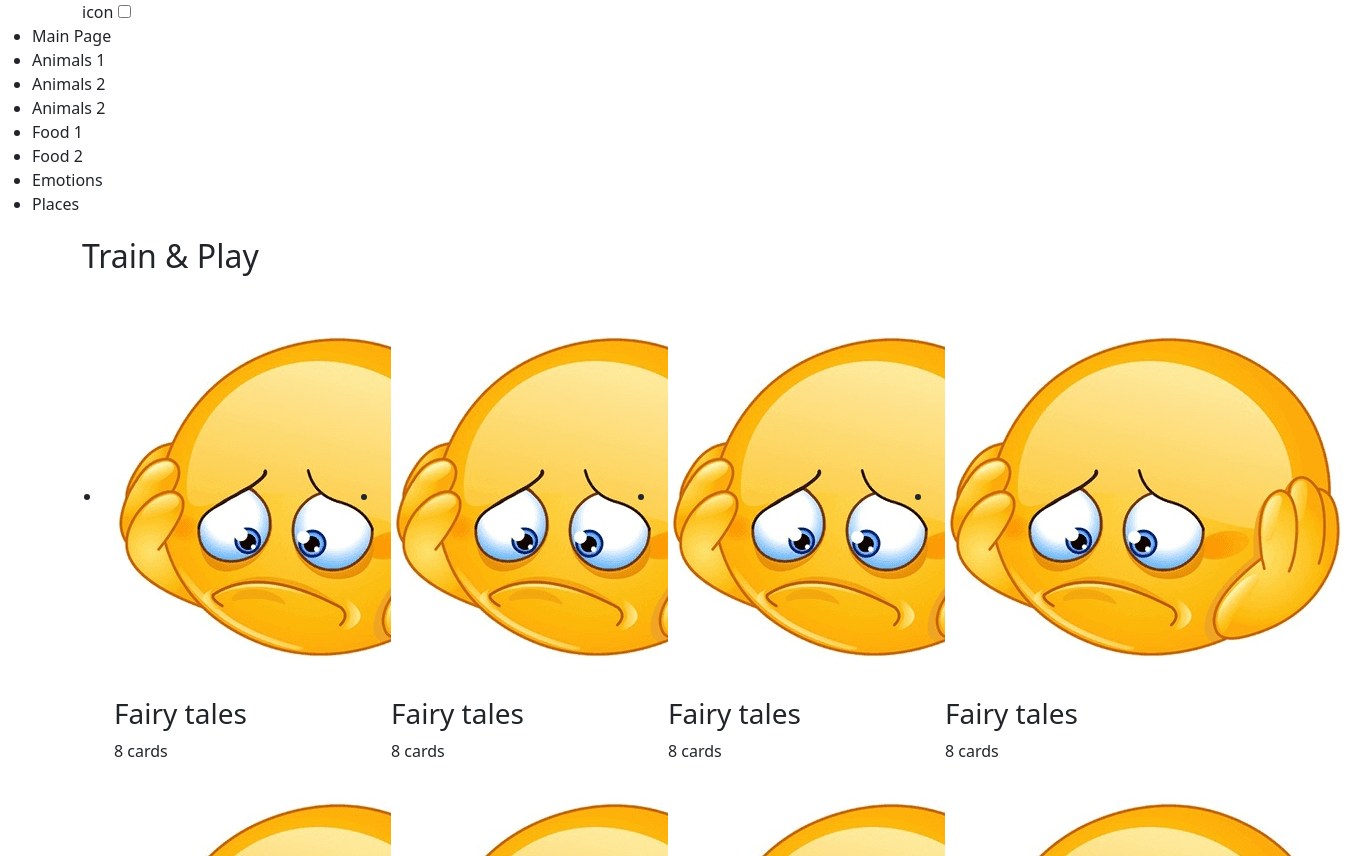
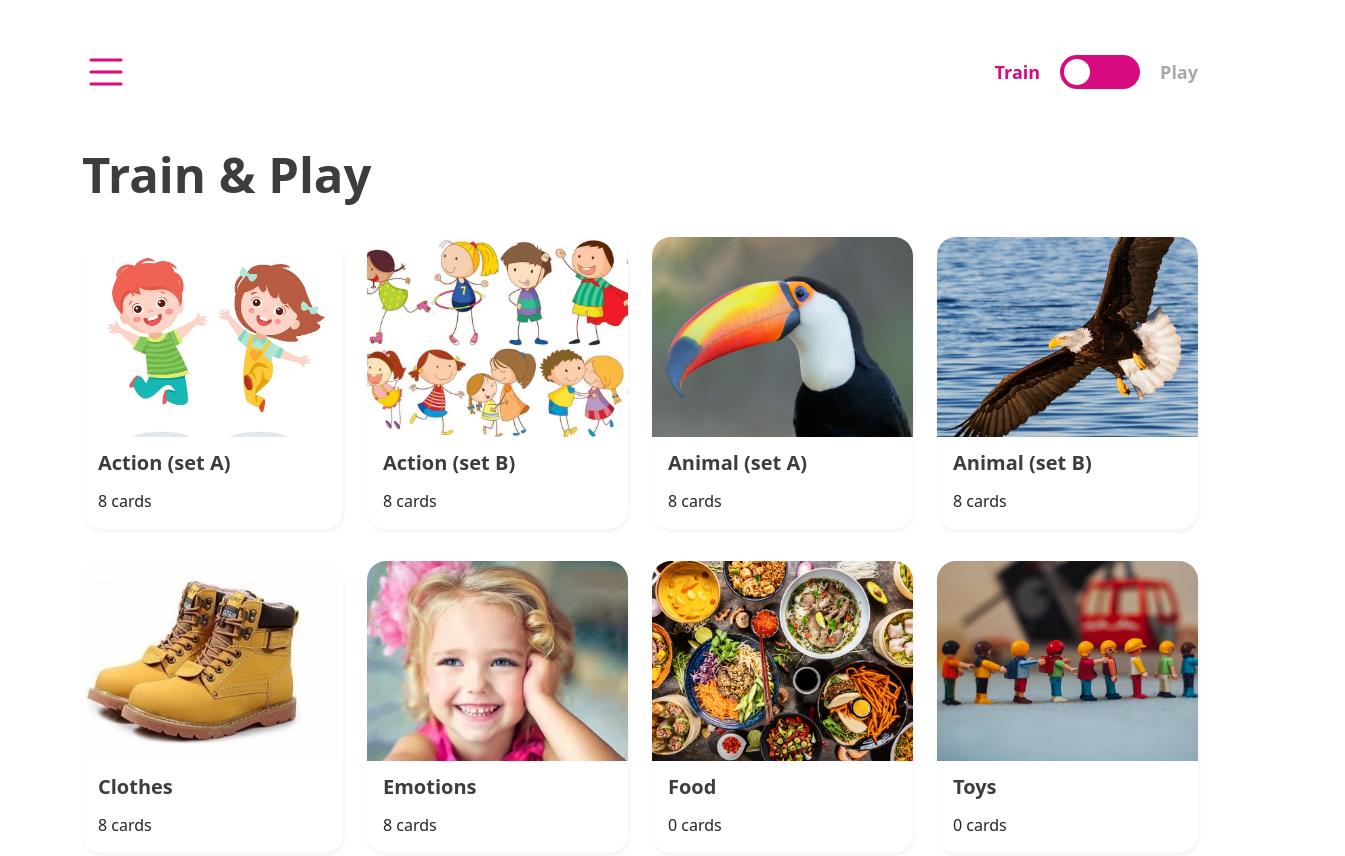
Before and after one commit to Jahongir780110/english-for-kids, a plain HTML site: page index.html in a window 1280 px wide. Shown: the top 856 px of the page, 1345 px wide, since content can reach past the window. Drawn offline with nearby package versions, Linux system fonts and the light colour scheme.

Commit message:
feat: add main page ui

```diff
--- a/css/styles.css
+++ b/css/styles.css
@@ -0,0 +1,169 @@
+.header .menu-icon svg {
+  width: 48px;
+  height: 48px;
+  fill: #d70a80;
+  cursor: pointer;
+  position: relative;
+  z-index: 99;
+  transition: 0.5s;
+}
+
+.header .menu-icon svg.inside-sidebar {
+  fill: #fff;
+}
+
+.header .toggle-mode {
+  column-gap: 20px;
+}
+
+.header .toggle-mode .mode-text {
+  font-weight: bold;
+  font-size: 18px;
+  color: #a8a8a8;
+}
+
+.header .toggle-mode .mode-text.train.active {
+  color: #d70a80;
+}
+
+.header .toggle-mode .mode-text.play.active {
+  color: #2196f3;
+}
+
+.header .toggle-mode .switch {
+  position: relative;
+  display: inline-block;
+  width: 80px;
+  height: 34px;
+}
+
+.header .toggle-mode .switch input {
+  opacity: 0;
+  width: 0;
+  height: 0;
+}
+
+.header .toggle-mode .slider {
+  position: absolute;
+  cursor: pointer;
+  top: 0;
+  left: 0;
+  right: 0;
+  bottom: 0;
+  border-radius: 34px;
+  background-color: #d70a80;
+  -webkit-transition: 0.4s;
+  transition: 0.4s;
+}
+
+.header .toggle-mode .slider:before {
+  position: absolute;
+  content: "";
+  height: 26px;
+  width: 26px;
+  left: 4px;
+  bottom: 4px;
+  border-radius: 50%;
+  background-color: white;
+  -webkit-transition: 0.4s;
+  transition: 0.4s;
+}
+
+.header .toggle-mode input:checked + .slider {
+  background-color: #2196f3;
+}
+
+.header .toggle-mode input:focus + .slider {
+  box-shadow: 0 0 1px #2196f3;
+}
+
+.header .toggle-mode input:checked + .slider:before {
+  -webkit-transform: translateX(46px);
+  -ms-transform: translateX(46px);
+  transform: translateX(46px);
+}
+
+.sidebar {
+  position: fixed;
+  top: 0;
+  left: 0;
+  width: 50vw;
+  height: 100vh;
+  transition: 0.5s;
+}
+
+.sidebar nav {
+  width: 100%;
+  height: 100%;
+  background-color: #ffbc29;
+  display: flex;
+  align-items: center;
+  justify-content: center;
+}
+
+.sidebar.hidden {
+  left: -100%;
+}
+
+.sidebar .categories {
+  list-style-type: none;
+  padding-left: 0;
+}
+
+.sidebar .category-item {
+  font-weight: bold;
+  font-size: 34px;
+  line-height: 45px;
+  color: white;
+  margin-top: 16px;
+  cursor: pointer;
+}
+
+.sidebar .backdrop {
+  position: fixed;
+  top: 0;
+  left: 0;
+  width: 100vw;
+  height: 100vh;
+  background-color: rgba(61, 61, 61, 0.21);
+  z-index: -1;
+  cursor: pointer;
+}
+
+.sidebar .backdrop.hidden {
+  display: none;
+}
+
+.main-content .title {
+  font-size: 49px;
+  line-height: 60px;
+  color: #3d3d3d;
+  font-weight: bold;
+}
+
+.main-content .category-cards {
+  list-style-type: none;
+  padding-left: 0;
+}
+
+.main-content .category-cards .row {
+  row-gap: 32px;
+}
+
+.main-content .category-card {
+  border-radius: 19px;
+  box-shadow: 1px 3px 4px rgb(0 0 0 / 5%);
+  cursor: pointer;
+  overflow: hidden;
+}
+
+.main-content .category-card img {
+  width: 100%;
+  height: 200px;
+  object-fit: cover;
+}
+
+.main-content .category-card .title {
+  font-size: 20px;
+  line-height: 1em;
+}
--- a/index.html
+++ b/index.html
@@ -16,103 +16,44 @@
     <link rel="stylesheet" href="./css/styles.css" />
   </head>
   <body>
-    <header class="header">
-      <div class="container">
-        <span class="menu-icon">icon</span>
-        <input type="checkbox" class="toggle-mode" />
+    <header class="header mt-5">
+      <div class="container d-flex justify-content-between align-items-center">
+        <span class="menu-icon">
+          <svg xmlns="http://www.w3.org/2000/svg" viewBox="0 0 16 16">
+            <path
+              fill-rule="evenodd"
+              d="M2.5 12a.5.5 0 0 1 .5-.5h10a.5.5 0 0 1 0 1H3a.5.5 0 0 1-.5-.5zm0-4a.5.5 0 0 1 .5-.5h10a.5.5 0 0 1 0 1H3a.5.5 0 0 1-.5-.5zm0-4a.5.5 0 0 1 .5-.5h10a.5.5 0 0 1 0 1H3a.5.5 0 0 1-.5-.5z"
+            />
+          </svg>
+        </span>
+        <span class="toggle-mode d-flex align-items-center">
+          <span class="mode-text train active">Train</span>
+          <label class="switch">
+            <input type="checkbox" />
+            <span class="slider"></span>
+          </label>
+          <span class="mode-text play">Play</span>
+        </span>
       </div>
     </header>
 
-    <sidebar class="sidebar">
+    <sidebar class="sidebar hidden">
       <nav>
-        <ul class="categories">
-          <li class="category-item">Main Page</li>
-          <li class="category-item">Animals 1</li>
-          <li class="category-item">Animals 2</li>
-          <li class="category-item">Animals 2</li>
-          <li class="category-item">Food 1</li>
-          <li class="category-item">Food 2</li>
-          <li class="category-item">Emotions</li>
-          <li class="category-item">Places</li>
-        </ul>
+        <ul class="categories"></ul>
       </nav>
+      <div class="backdrop hidden"></div>
     </sidebar>
 
-    <main class="main-content">
+    <main class="main-content mt-5">
       <div class="container">
         <h1 class="title">Train & Play</h1>
 
-        <ul class="category-cards">
-          <div class="row">
-            <li class="category-card col-lg-3">
-              <img src="./img/failure.jpg" alt="fairy tales" />
-              <h3 class="title">Fairy tales</h3>
-              <div class="category-card__footer">
-                <span class="cards_count">8 cards</span>
-                <span class="mode"></span>
-              </div>
-            </li>
-            <li class="category-card col-lg-3">
-              <img src="./img/failure.jpg" alt="fairy tales" />
-              <h3 class="title">Fairy tales</h3>
-              <div class="category-card__footer">
-                <span class="cards_count">8 cards</span>
-                <span class="mode"></span>
-              </div>
-            </li>
-            <li class="category-card col-lg-3">
-              <img src="./img/failure.jpg" alt="fairy tales" />
-              <h3 class="title">Fairy tales</h3>
-              <div class="category-card__footer">
-                <span class="cards_count">8 cards</span>
-                <span class="mode"></span>
-              </div>
-            </li>
-            <li class="category-card col-lg-3">
-              <img src="./img/failure.jpg" alt="fairy tales" />
-              <h3 class="title">Fairy tales</h3>
-              <div class="category-card__footer">
-                <span class="cards_count">8 cards</span>
-                <span class="mode"></span>
-              </div>
-            </li>
-            <li class="category-card col-lg-3">
-              <img src="./img/failure.jpg" alt="fairy tales" />
-              <h3 class="title">Fairy tales</h3>
-              <div class="category-card__footer">
-                <span class="cards_count">8 cards</span>
-                <span class="mode"></span>
-              </div>
-            </li>
-            <li class="category-card col-lg-3">
-              <img src="./img/failure.jpg" alt="fairy tales" />
-              <h3 class="title">Fairy tales</h3>
-              <div class="category-card__footer">
-                <span class="cards_count">8 cards</span>
-                <span class="mode"></span>
-              </div>
-            </li>
-            <li class="category-card col-lg-3">
-              <img src="./img/failure.jpg" alt="fairy tales" />
-              <h3 class="title">Fairy tales</h3>
-              <div class="category-card__footer">
-                <span class="cards_count">8 cards</span>
-                <span class="mode"></span>
-              </div>
-            </li>
-            <li class="category-card col-lg-3">
-              <img src="./img/failure.jpg" alt="fairy tales" />
-              <h3 class="title">Fairy tales</h3>
-              <div class="category-card__footer">
-                <span class="cards_count">8 cards</span>
-                <span class="mode"></span>
-              </div>
-            </li>
-          </div>
+        <ul class="category-cards mt-4">
+          <div class="row"></div>
         </ul>
       </div>
     </main>
 
-    <script src="./js/main.js"></script>
+    <script type="module" src="./js/main.js"></script>
   </body>
 </html>
--- a/js/cards.js
+++ b/js/cards.js
@@ -1,13 +1,5 @@
-const cards = [
-  [
-    "Action (set A)",
-    "Action (set B)",
-    "Animal (set A)",
-    "Animal (set B)",
-    "Clothes",
-    "Emotions",
-  ],
-  [
+const cards = {
+  "Action (set A)": [
     {
       word: "cry",
       translation: "плакать",
@@ -57,7 +49,7 @@ const cards = [
       audioSrc: "audio/jump.mp3",
     },
   ],
-  [
+  "Action (set B)": [
     {
       word: "open",
       translation: "открывать",
@@ -107,7 +99,7 @@ const cards = [
       audioSrc: "audio/swim.mp3",
     },
   ],
-  [
+  "Animal (set A)": [
     {
       word: "cat",
       translation: "кот",
@@ -157,7 +149,7 @@ const cards = [
       audioSrc: "audio/sheep.mp3",
     },
   ],
-  [
+  "Animal (set B)": [
     {
       word: "bird",
       translation: "птица",
@@ -207,7 +199,7 @@ const cards = [
       audioSrc: "audio/dolphin.mp3",
     },
   ],
-  [
+  Clothes: [
     {
       word: "skirt",
       translation: "юбка",
@@ -257,7 +249,7 @@ const cards = [
       audioSrc: "audio/shoe.mp3",
     },
   ],
-  [
+  Emotions: [
     {
       word: "sad",
       translation: "грустный",
@@ -307,6 +299,8 @@ const cards = [
       audioSrc: "audio/laugh.mp3",
     },
   ],
-];
+  Food: [],
+  Toys: [],
+};
 
 export default cards;
--- a/js/main.js
+++ b/js/main.js
@@ -0,0 +1,46 @@
+import cards from "./cards.js";
+
+const menuBtn = document.querySelector(".menu-icon");
+const sidebar = document.querySelector(".sidebar");
+const modeCheckbox = document.querySelector(
+  ".toggle-mode input[type=checkbox]"
+);
+const modeTexts = document.querySelectorAll(".mode-text");
+const categoryCards = document.querySelector(".category-cards .row");
+
+menuBtn.addEventListener("click", () => {
+  sidebar.classList.toggle("hidden");
+  sidebar.querySelector(".backdrop").classList.toggle("hidden");
+  menuBtn.querySelector("svg").classList.toggle("inside-sidebar");
+});
+
+sidebar.querySelector(".backdrop").addEventListener("click", () => {
+  sidebar.classList.toggle("hidden");
+  sidebar.querySelector(".backdrop").classList.toggle("hidden");
+  menuBtn.querySelector("svg").classList.toggle("inside-sidebar");
+});
+
+modeCheckbox.addEventListener("change", (e) => {
+  modeTexts[0].classList.toggle("active");
+  modeTexts[1].classList.toggle("active");
+});
+
+Object.keys(cards).forEach((card) => {
+  const li = document.createElement("li");
+  const sideBarItem = document.createElement("li");
+  li.classList.add("col-lg-3");
+  sideBarItem.classList.add("category-item");
+  const cardElement = `
+    <div class="category-card">
+        <img src="./img/${card}.jpg" alt="${card}" />
+        <h3 class="title mt-3 px-3 mb-0">${card}</h3>
+        <div class="category-card__footer p-3">
+            <span class="cards_count">${cards[card].length} cards</span>
+            <span class="mode"></span>
+        </div>
+    </div>`;
+  li.innerHTML = cardElement;
+  sideBarItem.innerText = card;
+  categoryCards.append(li);
+  sidebar.querySelector(".categories").append(sideBarItem);
+});
```
Also changed, not shown: img/Action (set A).jpg (added), img/Action (set B).jpg (added), img/Animal (set A).jpg (added), img/Animal (set B).jpg (added), img/Clothes.jpg (added), img/Emotions.jpg (added), img/Food.jpg (added), img/Toys.jpg (added), img/failure.jpg (deleted), img/screenshot.png (deleted), img/success.jpg (deleted).
